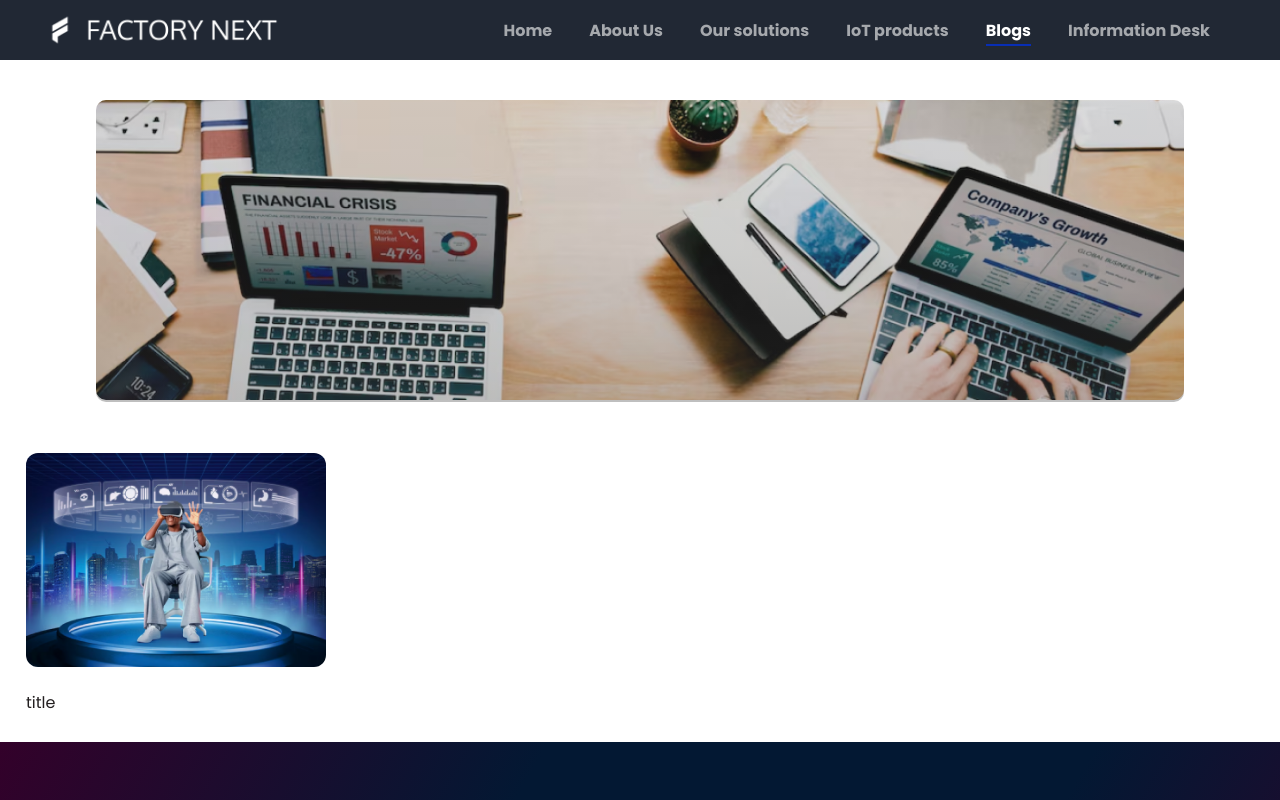
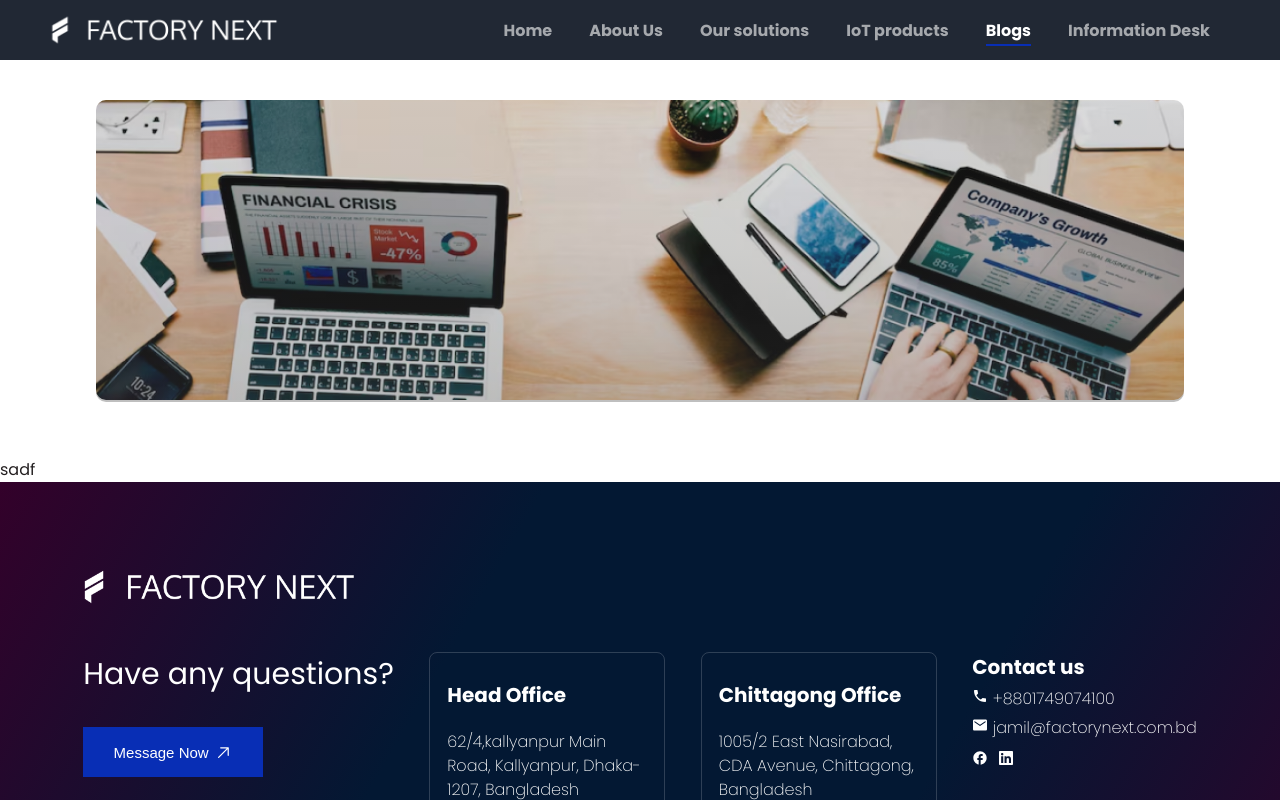
Before and after one commit to Tain55/FactoryNext-Official, a React (Vite) app: page /blogs in a window 1280 px wide. Shown: the top 800 px of the page. Built offline with nearby package versions, Linux system fonts and the light colour scheme.

Commit message:
last update 8-5-24

```diff
--- /dev/null
+++ b/src/Components/24-BlogsComponents/BlogCard.jsx
@@ -0,0 +1,12 @@
+import React from 'react';
+import './BlogCard.css'
+
+const BlogCard = () => {
+    return (
+        <div>
+            sadf
+        </div>
+    );
+};
+
+export default BlogCard;
--- a/src/Components/24-BlogsComponents/BlogsCompo.jsx
+++ b/src/Components/24-BlogsComponents/BlogsCompo.jsx
@@ -0,0 +1,13 @@
+import React from 'react';
+import BlogCard from './BlogCard';
+
+
+const BlogsCompo = () => {
+    return (
+        <div>
+            <BlogCard/>
+        </div>
+    );
+};
+
+export default BlogsCompo;
--- a/src/Pages/BlogsPage/BlogsPage.jsx
+++ b/src/Pages/BlogsPage/BlogsPage.jsx
@@ -1,16 +1,16 @@
 import React from 'react';
 import './BlogsPage.css'
 import BlogsImage from './../../Components/23-BlogsImage/BlogsImage';
-import BlogComponent from './../../Components/11-Blogs/BlogComponent';
 import NavigationBar from './../../Components/1-NavigationBar/NavigationBar';
 import Footer from './../../Components/14-Footer/Footer';
+import BlogsCompo from './../../Components/24-BlogsComponents/BlogsCompo';
 
 const BlogsPage = () => {
     return (
         <div className='homepage'>
             <NavigationBar/>
             <BlogsImage/>
-            <BlogComponent/>
+            <BlogsCompo/>
             <Footer/>
         </div>
     );
--- a/src/Pages/HomePage/HomePage.css
+++ b/src/Pages/HomePage/HomePage.css
@@ -1,6 +1,6 @@
 .title{
     padding-top: 70px;
-    line-height: 120px;
+    line-height: 90px;
     font-weight: 700;
     font-size: 52px;
     font: bold;
@@ -18,7 +18,7 @@
 @media (max-width: 1000px){
     .title{
         padding-top: 60px;
-        padding-bottom: 40px;
+        padding-bottom: 10px;
         line-height: 40px;
         font-weight: 700;
         font-size: 28px;
--- a/src/Pages/HomePage/HomePage.jsx
+++ b/src/Pages/HomePage/HomePage.jsx
@@ -22,7 +22,7 @@ const HomePage = () => {
             <NavigationBar/>
             <Image/>
             <Transform/>
-            <Challenges/>
+            {/* <Challenges/> */}
             <ChallengesTwo/>
             <Core/>
             <Solutions/>
```
Also changed, not shown: src/Components/24-BlogsComponents/BlogCard.css (added), src/Components/Images/Blog/image 111.png (added).
